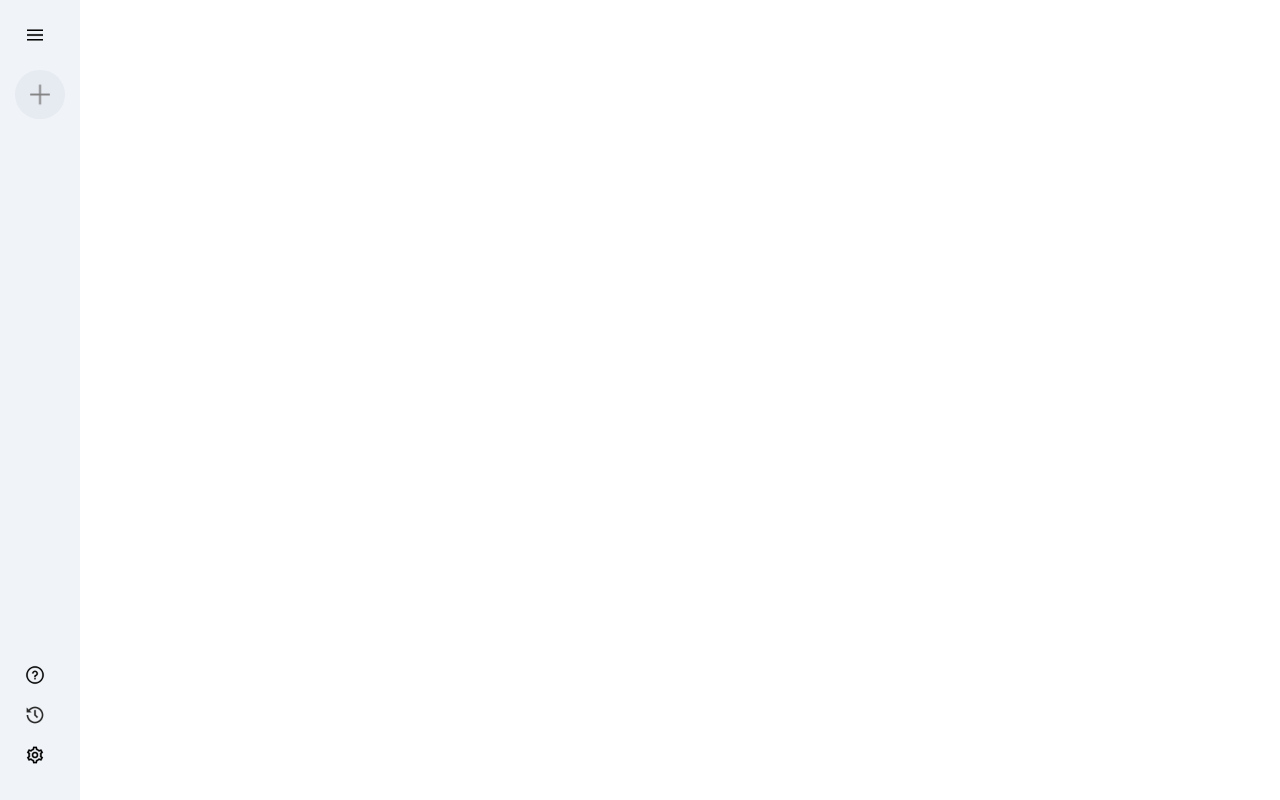
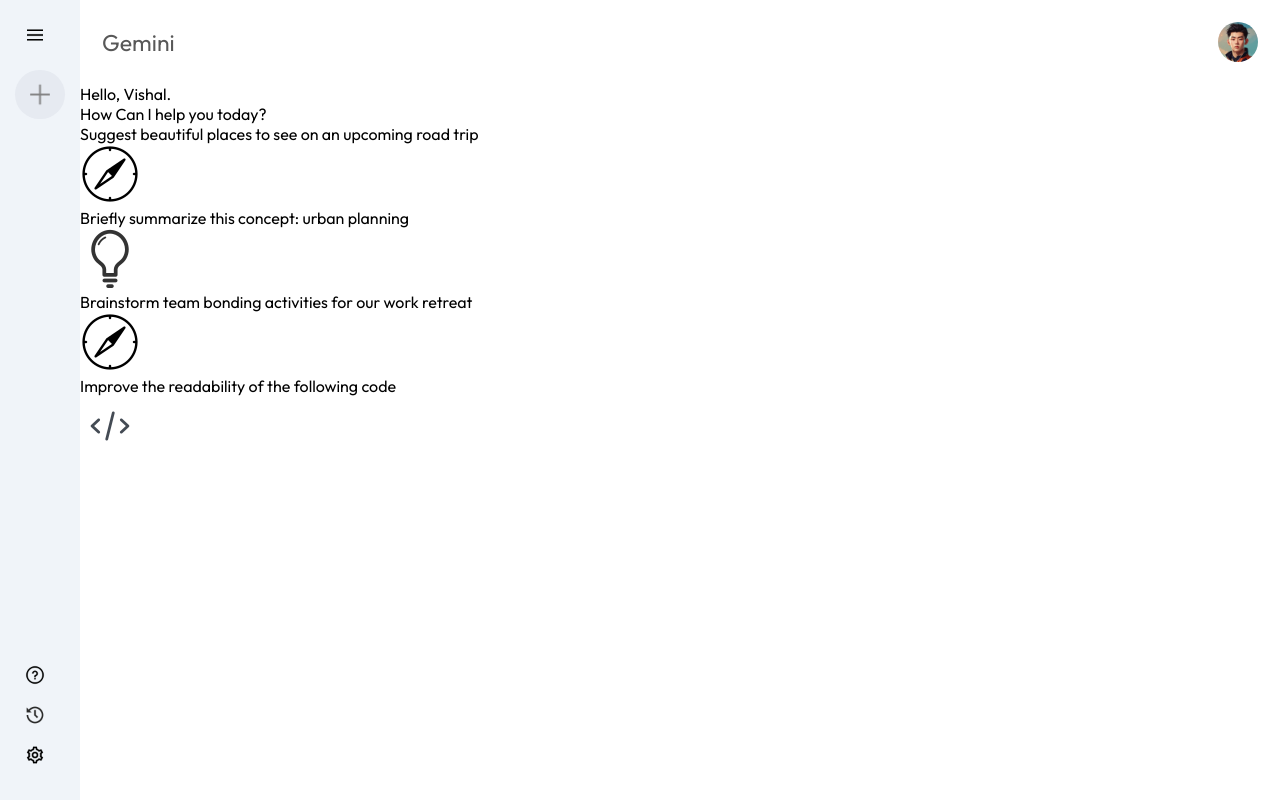
Before and after one commit to VisXhal06/Gemini-Clone, a React (Vite) app: page / in a window 1280 px wide. Built offline with nearby package versions, Linux system fonts and the light colour scheme.

Commit message:
Main Section of the clone

```diff
--- a/src/App.jsx
+++ b/src/App.jsx
@@ -1,10 +1,12 @@
 import React from 'react'
+import Main from './components/Main/Main'
 import Sidebar from './components/Sidebar/Sidebar'
 
 const App = () => {
   return (
     <>
       <Sidebar/>
+      <Main/>
     </>
   )
 }
--- /dev/null
+++ b/src/components/Main/Main.css
@@ -0,0 +1,20 @@
+.main {
+    flex: 1;
+    min-height: 100vh;
+    padding-bottom: 15vh;
+    position: relative;
+}
+
+.main .nav {
+    display: flex;
+    align-items: center;
+    justify-content: space-between;
+    font-size: 23px;
+    padding: 22px;
+    color: #585858;
+}
+
+.main .nav img {
+    width: 40px;
+    border-radius: 50%;
+}
--- /dev/null
+++ b/src/components/Main/Main.jsx
@@ -0,0 +1,43 @@
+import React from 'react'
+import { assets } from '../../assets/assets'
+import './Main.css'
+
+const Main = () => {
+  return (
+    <div className='main'>
+        <div className='nav'>
+            <p>Gemini</p>
+            <img src={assets.user_icon} alt="" />
+        </div>
+        <div className="main-container">
+            <div className="greet">
+                <p><span>Hello, Vishal.</span></p>
+                <p>How Can I help you today?</p>
+            </div>
+            <div className="cards">
+                <div className="card">
+                    <p>Suggest beautiful places to see on an upcoming road trip</p>
+                    <img src={assets.compass_icon} alt="" />
+                </div>
+
+                <div className="card">
+                    <p>Briefly summarize this concept: urban planning</p>
+                    <img src={assets.bulb_icon} alt="" />
+                </div>
+
+                <div className="card">
+                    <p>Brainstorm team bonding activities for our work retreat</p>
+                    <img src={assets.compass_icon} alt="" />
+                </div>
+
+                <div className="card">
+                    <p>Improve the readability of the following code</p>
+                    <img src={assets.code_icon} alt="" />
+                </div>
+            </div>
+        </div>
+    </div>
+  )
+}
+
+export default Main
```
